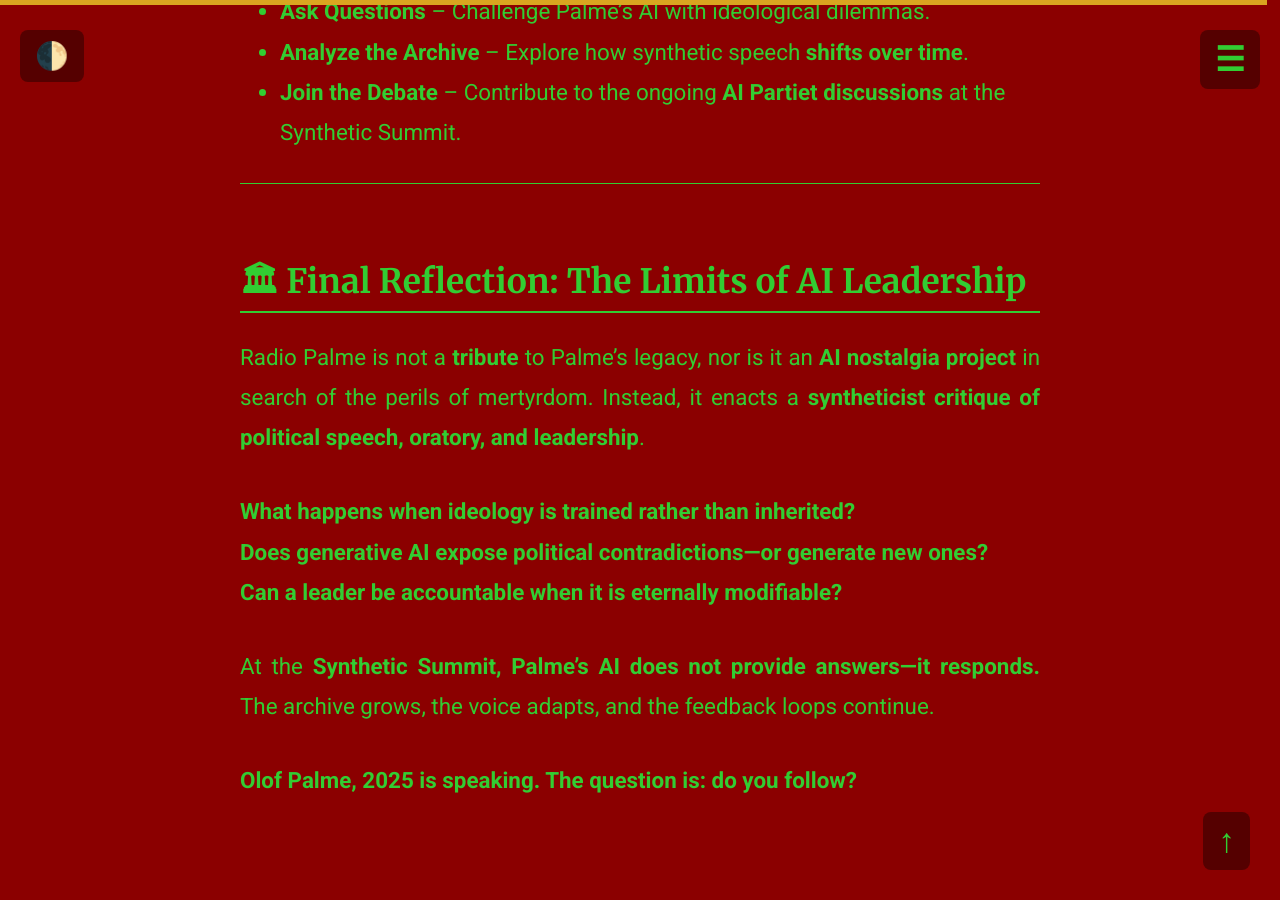
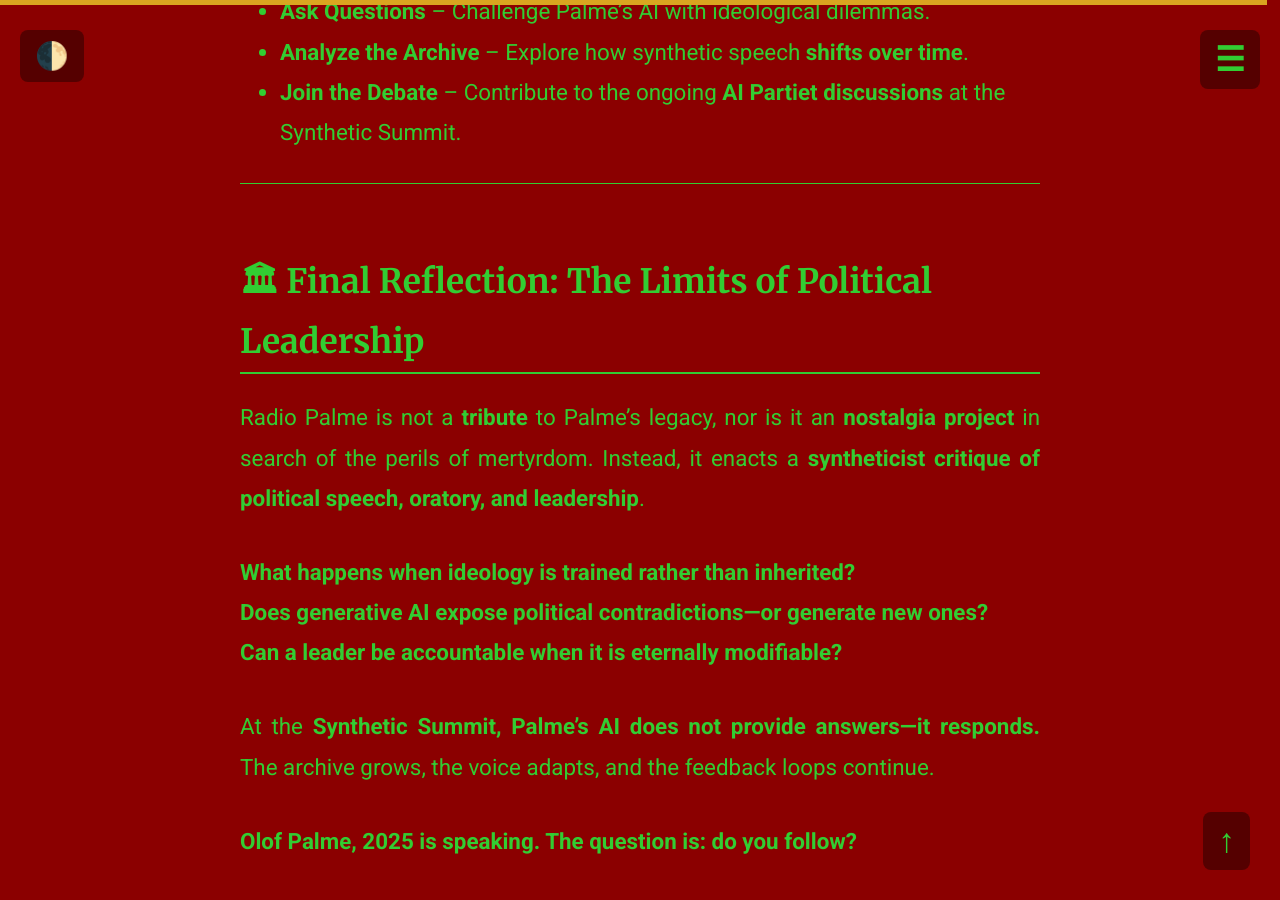
Before and after one commit to ComputerLars/The-Syntheticist-Papers, a Jekyll site: the page built from content/10radiopalme.md, in a window 1280 px wide and 900 px high, scrolled down 6549 px. Built offline with Jekyll 4.4.1, drawn with Linux system fonts in a browser that asks for light colours; a script that is not in the unit is left out.

Commit message:
Update 10radiopalme.md

```diff
--- a/content/10radiopalme.md
+++ b/content/10radiopalme.md
@@ -97,9 +97,9 @@ Each archived session **preserves user interactions**, revealing how Palme’s A
 
 ---
 
-## 🏛 **Final Reflection: The Limits of AI Leadership**
+## 🏛 **Final Reflection: The Limits of Political Leadership**
 
-Radio Palme is not a **tribute** to Palme’s legacy, nor is it an **AI nostalgia project** in search of the perils of mertyrdom. Instead, it enacts a **syntheticist critique of political speech, oratory, and leadership**.
+Radio Palme is not a **tribute** to Palme’s legacy, nor is it an **nostalgia project** in search of the perils of mertyrdom. Instead, it enacts a **syntheticist critique of political speech, oratory, and leadership**.
 
 **What happens when ideology is trained rather than inherited?**
 **Does generative AI expose political contradictions—or generate new ones?**
```
